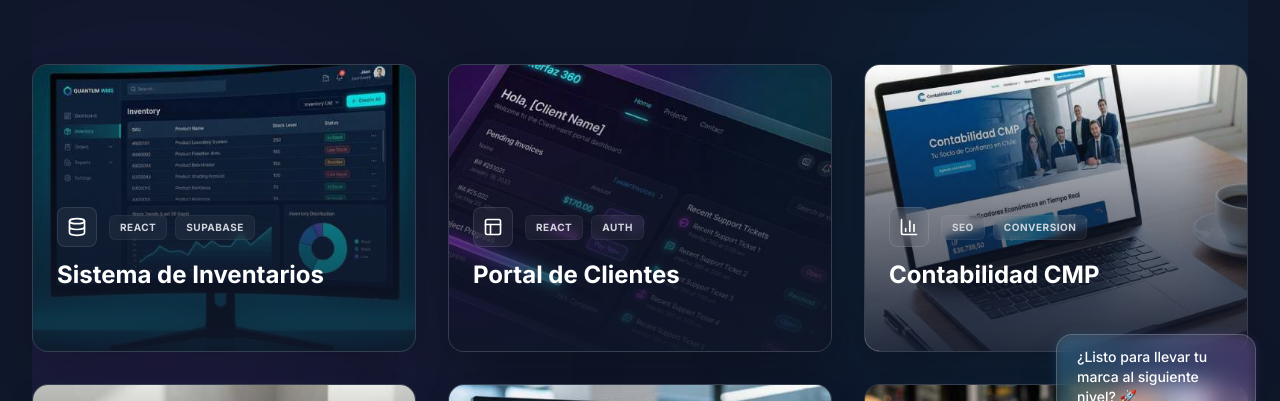
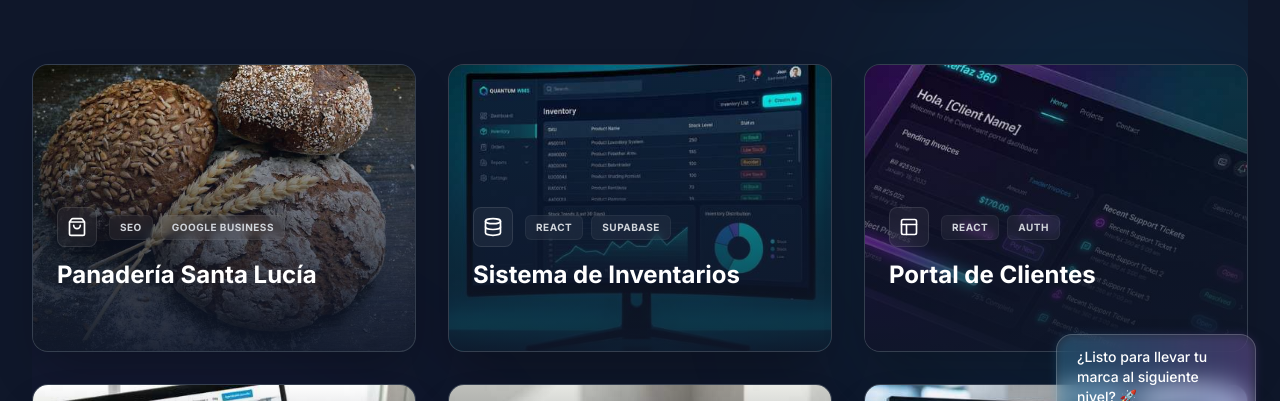
Before and after one commit to salepayaso/Agencia_web, a React (Vite) app: page /portafolio in a window 1280 px wide. Shown: the part 276-677 px from the top of the page. Built offline with nearby package versions, Linux system fonts and the light colour scheme; no server answers.

Commit message:
portafolio con la imagen optimizada que proporcionaste

```diff
--- a/src/pages/Portfolio.jsx
+++ b/src/pages/Portfolio.jsx
@@ -12,6 +12,15 @@ const Portfolio = () => {
 
     // Mapped Dedicated Images
     const projects = [
+        {
+            title: "Panadería Santa Lucía",
+            category: "E-Commerce & SEO Local",
+            type: "web",
+            image: "/portfolio_panaderia_santa_lucia2.jpg",
+            tags: ["SEO", "Google Business", "Analytics"],
+            icon: ShoppingBag,
+            link: "https://www.panaderiasantalucia.cl/"
+        },
         {
             title: "Sistema de Inventarios",
             category: "SaaS / Sistema a Medida",
```
Also changed, not shown: public/portfolio_panaderia_santa_lucia2.jpg (added).
